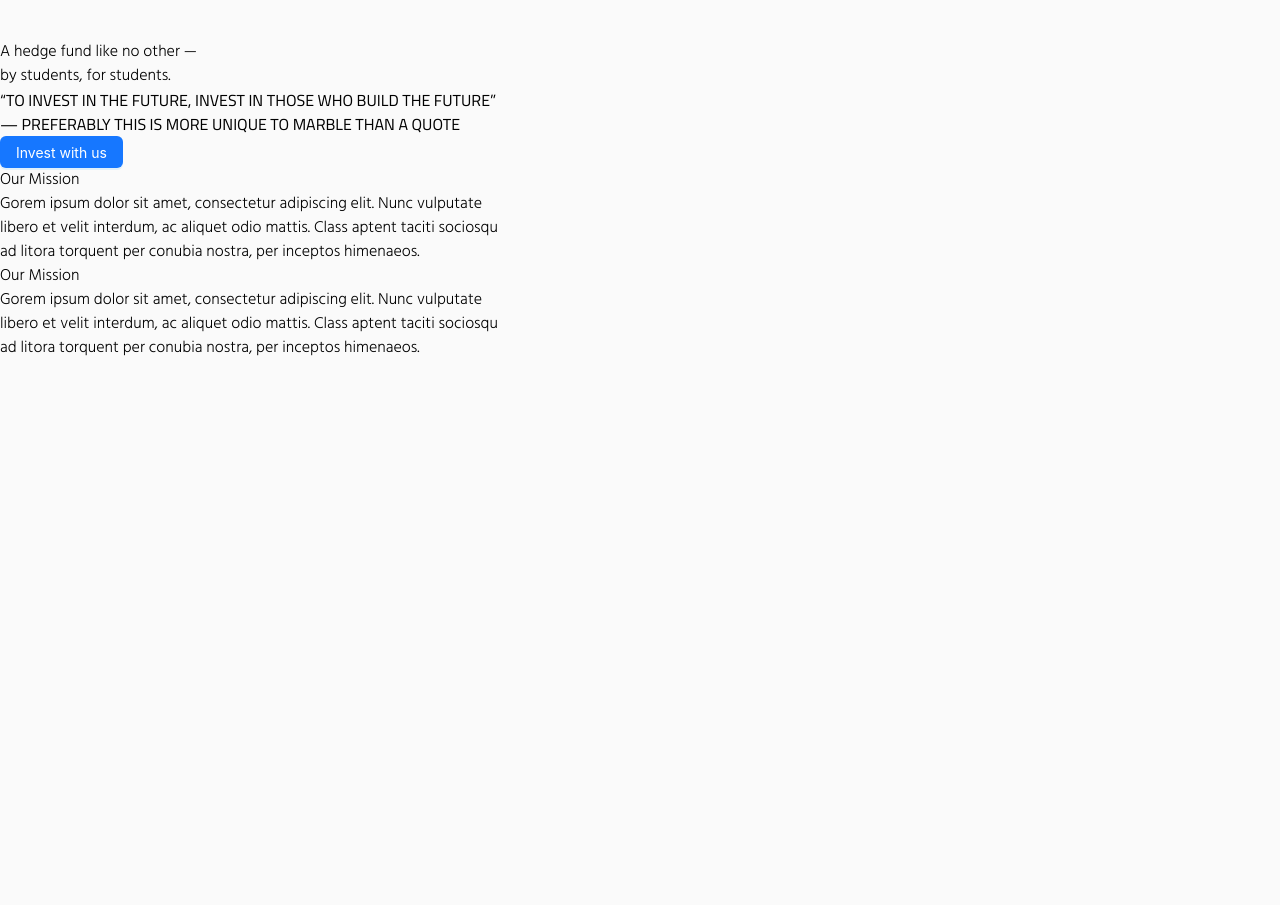
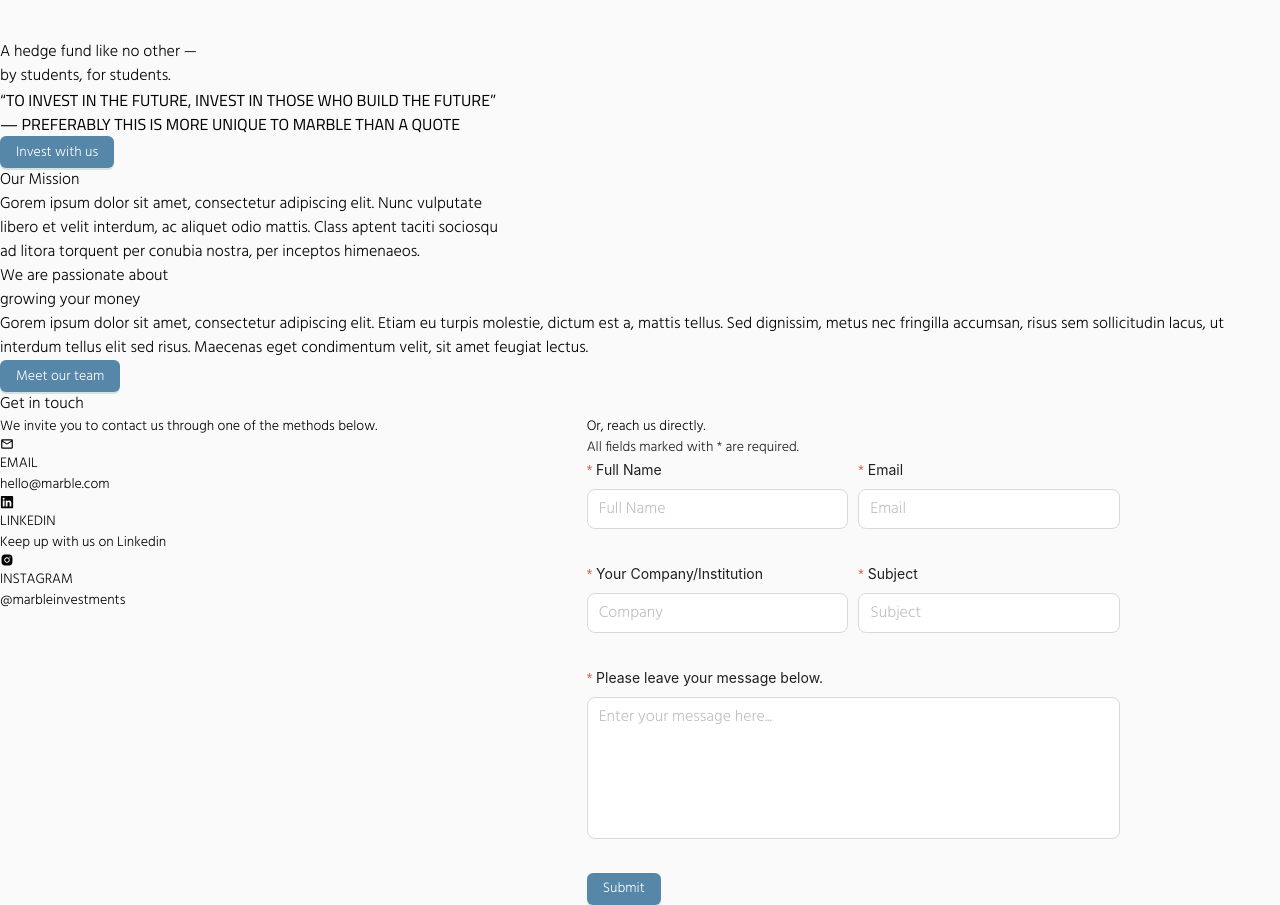
Before and after one commit to jiayishen21/marble, a Next.js app: page / in a window 1280 px wide. Shown: the part 760-1665 px from the top of the page. Before the commit the page ends 1121 px from the top, so only its background shows below. Built offline with nearby package versions, Linux system fonts and the light colour scheme.

Commit message:
finished index

```diff
--- a/components/layout/Navbar.tsx
+++ b/components/layout/Navbar.tsx
@@ -43,7 +43,7 @@
           <li className="nav-option text-semiblack hover:text-lapis
           font-light text-2xl">Sign Up</li>
         </Link>
-        <Button type="primary" className="bg-lapis text-neutral-50 text-2xl
+        <Button type="primary" className="bg-lapis text-neutral-50 font-hind text-2xl
           font-light flex justify-center items-center px-8 h-11" href="/login">
             Client Login
           </Button>
--- /dev/null
+++ b/data/ContactOptions.tsx
@@ -0,0 +1,30 @@
+import { ReactNode } from "react";
+import { MdOutlineMail } from "react-icons/md";
+import { FaLinkedin } from "react-icons/fa";
+import { AiFillInstagram } from "react-icons/ai";
+
+type ContactOption = {
+    title:string,
+    value: string,
+    icon:ReactNode,
+}
+
+const ContactOptions:ContactOption[] = [
+    {
+        title: "EMAIL",
+        value: "hello@marble.com",
+        icon: <MdOutlineMail/>
+    },
+    {
+        title: "LINKEDIN",
+        value: "Keep up with us on Linkedin",
+        icon: <FaLinkedin/>
+    },
+    {
+        title: "INSTAGRAM",
+        value: "@marbleinvestments",
+        icon: <AiFillInstagram/>
+    },
+]
+
+export {ContactOptions}
--- a/package.json
+++ b/package.json
@@ -24,6 +24,7 @@
     "react": "18.2.0",
     "react-dom": "18.2.0",
     "react-email": "1.10.0",
+    "react-icons": "^4.12.0",
     "resend": "^2.1.0"
   },
   "devDependencies": {
--- a/pages/_app.tsx
+++ b/pages/_app.tsx
@@ -1,12 +1,31 @@
 import Layout from '../components/layout/Layout'
 import '../styles/globals.css'
 import type { AppProps } from 'next/app'
+import { ConfigProvider } from 'antd';
+
+const theme = {
+  components: {
+    Input:{
+      colorPrimary: '#2f5a8d',
+      colorSecondary: '#2f5a8d',
+      fontFamily: "Hind"
+    },
+    FormLabel:{
+      fontSize: "16px"
+    }
+  },
+  token: {
+    colorPrimary: '#5687a8',
+  },
+}
 
 function MyApp({ Component, pageProps }: AppProps) {
   return (
-    <Layout>
-      <Component {...pageProps} />
-    </Layout>
+    <ConfigProvider theme={theme}>
+      <Layout>
+        <Component {...pageProps} />
+      </Layout>
+    </ConfigProvider>
   )
 }
 
--- a/pages/index.tsx
+++ b/pages/index.tsx
@@ -3,10 +3,21 @@
 import Navbar from "../components/layout/Navbar";
 import { useNavParams } from "../hooks/useNavParams";
 import styles from "../styles/Home.module.css"
-import { Button } from "antd";
+import { Button, Col, Form, Input, Row } from "antd";
+import { ContactOptions } from "../data/ContactOptions";
+import { useForm } from "antd/lib/form/Form";
+
+const {Item} = Form;
+const {TextArea} = Input;
 
 const Home: NextPage = () => {
   const {navRef, navHeight} = useNavParams()
+
+  const [form] = useForm()
+
+  const onSubmit = () => {
+    alert("form submitted!")
+  }
 
   return (
     <main>
@@ -32,15 +43,14 @@
               “TO INVEST IN THE FUTURE, INVEST IN THOSE WHO BUILD THE FUTURE” <br/>
               — PREFERABLY THIS IS MORE UNIQUE TO MARBLE THAN A QUOTE
           </div>
-          <Button type="primary" className="w-60 h-14 bg-lapis rounded-md text-neutral-50 text-2xl
-          font-normal flex justify-center items-center">
+          <Button type="primary" className="w-60 h-14 bg-lapis rounded-md text-neutral-50 font-hind
+          text-2xl font-normal flex justify-center items-center">
             Invest with us
           </Button>
         </section>
       </div>
       <section className={`${styles['buffer']} h-[2rem]`}/>
-      <section className="bg-airforce">
-        <div className="flex flex-col gap-12 pb-[10rem] pt-[8rem]">
+      <section className="bg-airforce flex flex-col gap-12 pb-[10rem] pt-[8rem]">
         <div className="text-neutral-50 text-6xl font-bold
         text-center">
           Our Mission
@@ -51,30 +61,140 @@
         ad litora torquent per conubia nostra, per inceptos himenaeos.
         </div>
         <div className="w-screen flex justify-around align-center pt-8 px-10">
-            <div className="bg-neutral-50 h-80 w-[28%] bg-opacity-50 rounded "></div>
-            <div className="bg-neutral-50 h-80 w-[28%] bg-opacity-50 rounded "></div>
-            <div className="bg-neutral-50 h-80 w-[28%] bg-opacity-50 rounded "></div>
+          <div className="bg-neutral-50 h-80 w-[28%] bg-opacity-50 rounded"/>
+          <div className="bg-neutral-50 h-80 w-[28%] bg-opacity-50 rounded"/>
+          <div className="bg-neutral-50 h-80 w-[28%] bg-opacity-50 rounded"/>
+        </div>
+      </section>
+      <section className="grid grid-cols-2 gap-12 pb-10 pt-[10rem]">
+        <div className="flex flex-col gap-12 pl-20">
+          <div className="text-semiblack text-6xl font-bold">
+            We are passionate about <br/>
+            growing your money
+          </div>
+          <div className="text-semiblack text-2xl">
+            Gorem ipsum dolor sit amet, consectetur adipiscing elit. Etiam eu turpis molestie,
+            dictum est a, mattis tellus. Sed dignissim, metus nec fringilla accumsan,
+            risus sem sollicitudin lacus, ut interdum tellus elit sed risus.
+             Maecenas eget condimentum velit, sit amet feugiat lectus.
+          </div>
+          <Button type="primary" className="w-60 h-14 bg-lapis rounded-md text-neutral-50 font-hind
+          text-2xl font-normal flex justify-center items-center">
+            Meet our team
+          </Button>
+        </div>
+        <div className="flex items-center justify-center pl-20 pr-40">
+          <div className="bg-neutral-400 h-[28rem] w-full bg-opacity-50 rounded"/>
+        </div>
+      </section>
+      <div className="pt-[16rem] pl-20">
+        <div className="text-semiblack text-6xl font-bold font-hind">
+            Get in touch
           </div>
       </div>
-      </section>
-      <section className="">
-        <div className="flex flex-col gap-12 pb-[10rem] pt-[8rem]">
-          <div className="text-neutral-50 text-6xl font-bold
-          text-center">
-            Our Mission
+      <Row className="pb-10 pt-[2rem]">
+        <Col className="flex flex-col gap-12 pl-20" span={9}>
+          <div className="text-semiblack text-2xl font-hind">
+            We invite you to contact us through one of the methods below.
           </div>
-          <div className=" text-neutral-50 text-3xl font-normal mx-auto text-center">
-          Gorem ipsum dolor sit amet, consectetur adipiscing elit. Nunc vulputate <br/>
-          libero et velit interdum, ac aliquet odio mattis. Class aptent taciti sociosqu <br/>
-          ad litora torquent per conubia nostra, per inceptos himenaeos.
+          <div className="flex flex-col justify-between h-full pb-8 pt-4">
+          {ContactOptions.map((item, key) => {
+            return (
+              <div className="flex flex-col gap-6 text-2xl" key={key}>
+                <div className="flex flex-row items-center gap-6">
+                  <span className="text-3xl">{item.icon}</span>
+                  <span className="font-hind font-bold">{item.title}</span>
                 </div>
-          <div className="w-screen flex justify-around align-center pt-8 px-10">
-            <div className="bg-neutral-50 h-80 w-[28%] bg-opacity-50 rounded "></div>
-            <div className="bg-neutral-50 h-80 w-[28%] bg-opacity-50 rounded "></div>
-            <div className="bg-neutral-50 h-80 w-[28%] bg-opacity-50 rounded "></div>
+                <div className="font-hind">{item.value}</div>
               </div>
+            )
+          })}
           </div>
-      </section>
+        </Col>
+        <Col span={2} className="flex items-center justify-center">
+          <div className="w-[0.25em] h-full bg-lapis rounded"></div>
+        </Col>
+        <Col className="flex flex-col gap-8" span={10}>
+          <div className="text-semiblack text-2xl font-hind">
+            Or, reach us directly.
+          </div>
+          <Form form={form} layout="vertical" onFinish={onSubmit}>
+          <div className="text-semiblack/[0.5] text-xl font-light font-hind mb-4">
+            All fields marked with * are required.
+            </div>
+            <Row gutter={[10, 10]}>
+              <Col span={12}>
+                <Item name="fullname" label="Full Name"
+                rules={[
+                  {
+                    required: true,
+                    message: "Required field"
+                  }
+                ]}>
+                  <Input size="large" placeholder="Full Name"
+                  />
+                </Item>
+              </Col>
+              <Col span={12}>
+                <Item name="email" label="Email"
+                rules={[
+                  {
+                    required: true,
+                    message: "Required field"
+                  }
+                ]}>
+                  <Input size="large" placeholder="Email"
+                  />
+                </Item>
+              </Col>
+              <Col span={12}>
+                <Item name="company" label="Your Company/Institution"
+                rules={[
+                  {
+                    required: true,
+                    message: "Required field"
+                  }
+                ]}>
+                  <Input size="large" placeholder="Company"
+                  />
+                </Item>
+              </Col>
+              <Col span={12}>
+                <Item name="subject" label="Subject"
+                rules={[
+                  {
+                    required: true,
+                    message: "Required field"
+                  }
+                ]}>
+                  <Input size="large" placeholder="Subject"
+                  />
+                </Item>
+              </Col>
+              <Col span={24}>
+                <Item name="message" label="Please leave your message below."
+                rules={[
+                  {
+                    required: true,
+                    message: "Required field"
+                  }
+                ]}>
+                  <TextArea size="large" placeholder="Enter your message here..."
+                  rows={5} style={{resize:"none"}}
+                  />
+                </Item>
+              </Col>
+              <Col span={6} className="mt-2">
+                <Button type="primary" htmlType="submit"
+                className="w-full h-10 bg-lapis rounded-md text-neutral-50 font-hind
+                text-2xl font-normal flex justify-center items-center">
+                  Submit
+                </Button>
+              </Col>
+            </Row>
+          </Form>
+        </Col>
+      </Row>
     </main>
   );
 };
--- a/styles/Home.module.css
+++ b/styles/Home.module.css
@@ -3,7 +3,7 @@
     theme('colors.airforce') 100%);
 }
 
-.left-fade{
+/* .left-fade{
     opacity: 1;
     transform: translateX(0px);
     animation: left-fly 1.2s;
@@ -37,4 +37,4 @@
         transform: translateY(0px);
         opacity: 1;
     }
-}
+} */
--- a/styles/globals.css
+++ b/styles/globals.css
@@ -16,8 +16,12 @@
   font-family: Hind, sans-serif;
 }
 
+.font-hind{
+  font-family: Hind, sans-serif !important;
+}
+
 .font-cairo{
-  font-family: Cairo, sans-serif
+  font-family: Cairo, sans-serif !important;
 }
 
 a {
```
Also changed, not shown: 2 other files (tests, documents, lock files or other folders). Lines whose indentation alone changed are shown as unchanged.
